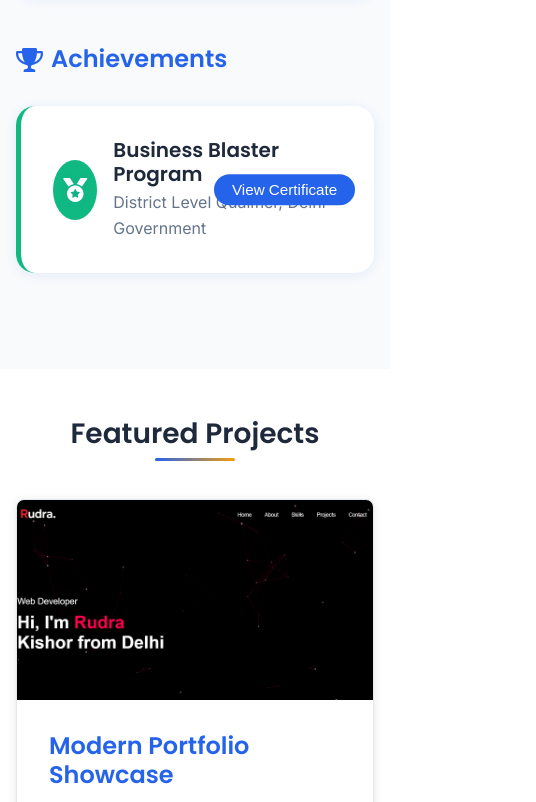
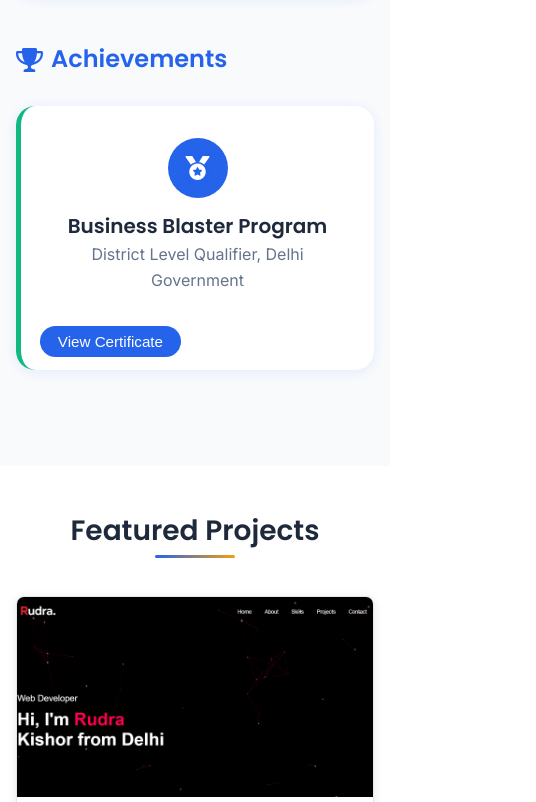
Before and after one commit to rudrakishor/Rudra-Portfolio, a plain HTML site: page index.html in a window 390 px wide. Shown: the part 5752-6554 px from the top of the page, 536 px wide, since content can reach past the window. Drawn offline with nearby package versions, Linux system fonts and the light colour scheme.

Commit message:
updated portfolio

```diff
--- a/index.html
+++ b/index.html
@@ -477,7 +477,7 @@
                     <i class="fas fa-trophy"></i>
                     Achievements
                 </h3>
-                <div class="achievement-item" style="position:relative;display:flex;align-items:center;">
+                                        <div class="achievement-item">
                                             <div class="achievement-icon">
                                                 <i class="fas fa-medal"></i>
                                             </div>
@@ -485,8 +485,7 @@
                                                 <h4>Business Blaster Program</h4>
                                                 <p>District Level Qualifier, Delhi Government</p>
                                             </div>
-                    <button class="exp-btn cert-btn-small"
-                        style="position:absolute;right:1.2rem;top:50%;transform:translateY(-50%);"
+                                            <button class="exp-btn cert-btn-small" style="margin-left: auto;"
                                                 onclick="toggleCertImg(this)">View Certificate</button>
                                             <div class="cert-img-container" style="display:none; margin-top:1rem;">
                                                 <!-- Set your achievement certificate image path below -->
@@ -494,8 +493,7 @@
                                                     style="max-width:100%;border-radius:1rem;box-shadow:0 2px 12px rgba(37,99,235,0.10);"
                                                     class="cert-img-thumb">
                                             </div>
-                </div>
-            </div>
+                                        </div>            </div>
 
         </div>
     </section>
--- a/style.css
+++ b/style.css
@@ -15,6 +15,7 @@ body {
     line-height: 1.6;
     color: var(--text-primary);
     background-color: var(--bg-primary);
+    overflow-x: hidden;
 }
 
 /* ===== CSS VARIABLES ===== */
@@ -1328,6 +1329,31 @@ a:hover {
     }
 }
 
+@media (max-width: 768px) {
+    .achievement-item {
+        display: block;
+        text-align: center;
+        padding-bottom: 3.8rem;
+        position: relative;
+    }
+
+    .achievement-icon {
+        margin: 0 auto 1rem;
+        background: var(--primary-color);
+    }
+
+    .achievement-content {
+        margin-bottom: 1rem;
+    }
+
+    .achievement-item .exp-btn {
+        position: absolute;
+        left: 1.2rem;
+        bottom: 0.8rem;
+        margin-left: 0;
+    }
+}
+
 @media (max-width: 480px) {
     /* scale down headings & hero image */
     .hero-content h1 {
@@ -2329,6 +2355,7 @@ body.exp-modal-open {
     display: flex;
     gap: 1.2rem;
     margin-bottom: 0.7rem;
+    flex-wrap: wrap;
 }
 
 .contactus-field {
```
Lines whose indentation alone changed are shown as unchanged.
